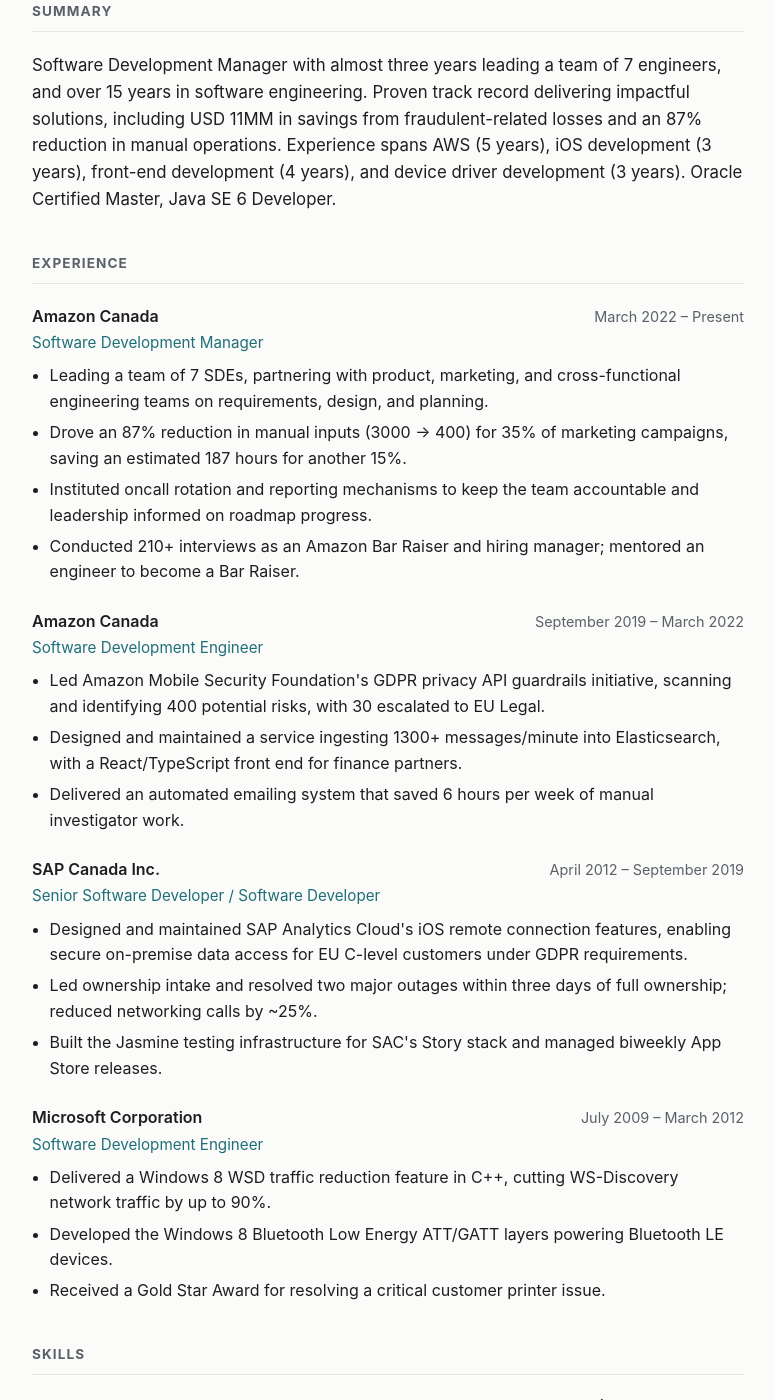
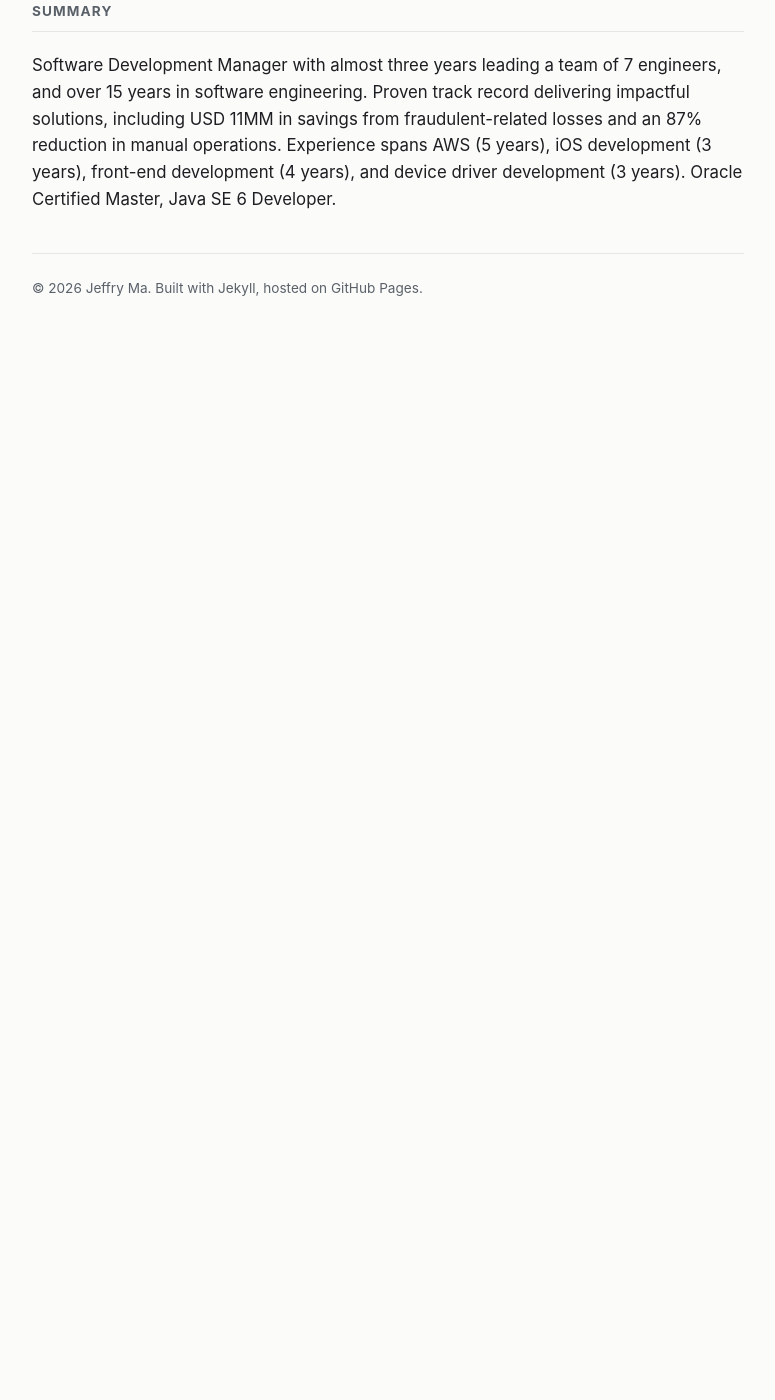
Before and after one commit to jef2k85/jef2k85.github.io, a Jekyll site: the page built from index.html, in a window 1280 px wide and 1400 px high, scrolled down 270 px. Shown: the whole window, without its empty margins (252-1027 px from the left). Built offline with Jekyll 4.4.1, drawn with Linux system fonts in a browser that asks for light colours; after the commit the page ends 900 px from its top, so only the background shows below that; some of the changed text lies outside the part shown.

```diff
--- a/index.html
+++ b/index.html
@@ -10,7 +10,7 @@ title: Jeffry Ma — Software Development Manager
     <p class="location">Vancouver, BC, Canada</p>
     <div class="links">
       <a href="https://www.linkedin.com/in/jef2k85" target="_blank" rel="noopener">LinkedIn</a>
-      <a class="primary" href="{{ '/assets/JeffryMa_Resume.pdf' | relative_url }}" target="_blank" rel="noopener">Download Resume</a>
+      <a class="primary" href="{{ '/resume/' | relative_url }}">View Resume</a>
     </div>
   </header>
 
@@ -25,101 +25,6 @@ title: Jeffry Ma — Software Development Manager
     </p>
   </section>
 
-  <section id="experience">
-    <h2>Experience</h2>
-
-    <div class="role">
-      <div class="role-head">
-        <span class="company">Amazon Canada</span>
-        <span class="dates">March 2022 – Present</span>
-      </div>
-      <p class="role-title">Software Development Manager</p>
-      <ul>
-        <li>Leading a team of 7 SDEs, partnering with product, marketing, and cross-functional engineering teams on requirements, design, and planning.</li>
-        <li>Drove an 87% reduction in manual inputs (3000 → 400) for 35% of marketing campaigns, saving an estimated 187 hours for another 15%.</li>
-        <li>Instituted oncall rotation and reporting mechanisms to keep the team accountable and leadership informed on roadmap progress.</li>
-        <li>Conducted 210+ interviews as an Amazon Bar Raiser and hiring manager; mentored an engineer to become a Bar Raiser.</li>
-      </ul>
-    </div>
-
-    <div class="role">
-      <div class="role-head">
-        <span class="company">Amazon Canada</span>
-        <span class="dates">September 2019 – March 2022</span>
-      </div>
-      <p class="role-title">Software Development Engineer</p>
-      <ul>
-        <li>Led Amazon Mobile Security Foundation's GDPR privacy API guardrails initiative, scanning and identifying 400 potential risks, with 30 escalated to EU Legal.</li>
-        <li>Designed and maintained a service ingesting 1300+ messages/minute into Elasticsearch, with a React/TypeScript front end for finance partners.</li>
-        <li>Delivered an automated emailing system that saved 6 hours per week of manual investigator work.</li>
-      </ul>
-    </div>
-
-    <div class="role">
-      <div class="role-head">
-        <span class="company">SAP Canada Inc.</span>
-        <span class="dates">April 2012 – September 2019</span>
-      </div>
-      <p class="role-title">Senior Software Developer / Software Developer</p>
-      <ul>
-        <li>Designed and maintained SAP Analytics Cloud's iOS remote connection features, enabling secure on-premise data access for EU C-level customers under GDPR requirements.</li>
-        <li>Led ownership intake and resolved two major outages within three days of full ownership; reduced networking calls by ~25%.</li>
-        <li>Built the Jasmine testing infrastructure for SAC's Story stack and managed biweekly App Store releases.</li>
-      </ul>
-    </div>
-
-    <div class="role">
-      <div class="role-head">
-        <span class="company">Microsoft Corporation</span>
-        <span class="dates">July 2009 – March 2012</span>
-      </div>
-      <p class="role-title">Software Development Engineer</p>
-      <ul>
-        <li>Delivered a Windows 8 WSD traffic reduction feature in C++, cutting WS-Discovery network traffic by up to 90%.</li>
-        <li>Developed the Windows 8 Bluetooth Low Energy ATT/GATT layers powering Bluetooth LE devices.</li>
-        <li>Received a Gold Star Award for resolving a critical customer printer issue.</li>
-      </ul>
-    </div>
-  </section>
-
-  <section id="skills">
-    <h2>Skills</h2>
-    <div class="skills-grid">
-      <div>
-        <h3>Languages</h3>
-        <p>Java, JavaScript, TypeScript, Python, Kotlin, Objective-C, Swift, C, C++, C#, HTML, CSS, React, jQuery</p>
-      </div>
-      <div>
-        <h3>AWS</h3>
-        <p>SQS, SNS, DynamoDB, RDS, CDK, IAM, EC2, CloudFormation, CloudTrail, Fargate, Elasticsearch, Lambda, Step Functions</p>
-      </div>
-      <div>
-        <h3>Methodologies</h3>
-        <p>Microservices, Kanban, Agile, Scrum</p>
-      </div>
-      <div>
-        <h3>Testing</h3>
-        <p>JUnit, Mockito, Jest, Jasmine, Selenium</p>
-      </div>
-    </div>
-  </section>
-
-  <section id="education">
-    <h2>Education &amp; Certifications</h2>
-    <div class="edu-item">
-      <div class="school">University of Waterloo</div>
-      <div class="details">B.A.Sc., Honours Computer Engineering, Management Sciences Option — 2004 to 2009</div>
-    </div>
-    <div class="cert-item">
-      <div class="cert-name">Oracle Certified Master, Java SE 6 Developer</div>
-      <div class="details">February 2011</div>
-    </div>
-    <div class="cert-item">
-      <div class="cert-name">Sun Certified Programmer, Java SE 5</div>
-      <div class="details">April 2007</div>
-    </div>
-  </section>
-
   <footer>
     &copy; 2026 Jeffry Ma. Built with Jekyll, hosted on GitHub Pages.
   </footer>
```
Also changed, not shown: _layouts/resume.html (added, +23 -0 lines), assets/css/resume.css (added, +119 -0 lines), openspec/changes/markdown-backed-resume-page/design.md (+1 -1 lines), openspec/changes/markdown-backed-resume-page/tasks.md (+13 -13 lines), resume.md (added, +77 -0 lines), 1 other file.
